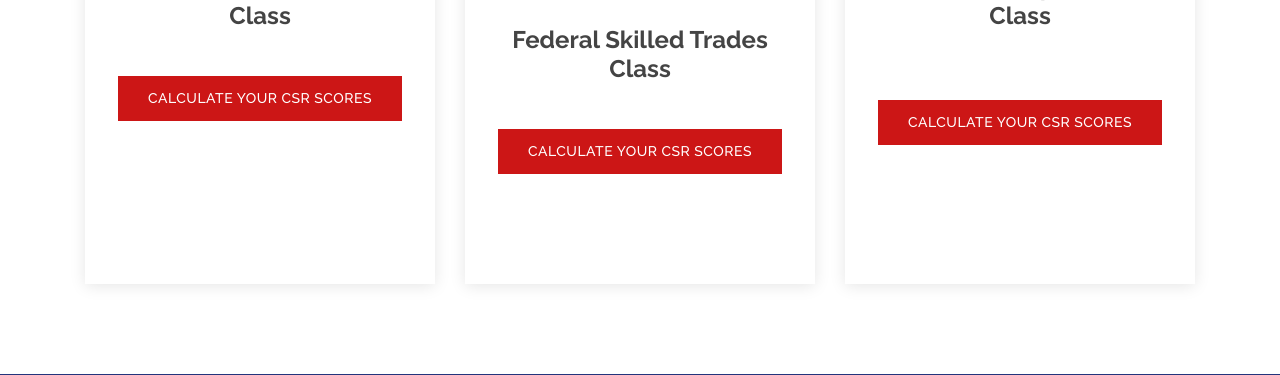
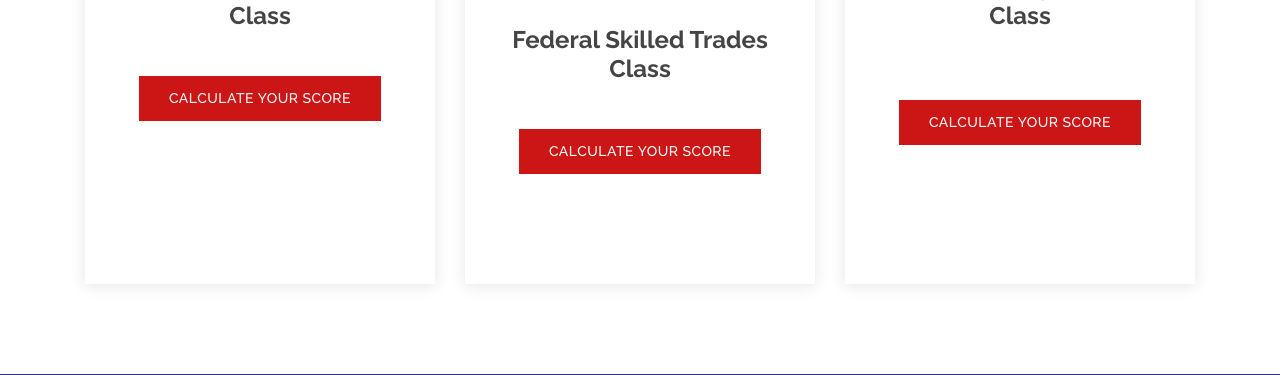
Before and after one commit to Unisight-Technologies/visa-to-america-canada, a Django app: page /express_entry/ in a window 1280 px wide. Shown: the part 1785-2160 px from the top of the page. Run offline with Django 3.2, Linux system fonts and the light colour scheme; parts of the project's set-up code (start-up, migrations or seed data) failed here and were passed over; some libraries are stand-ins or nearby versions.

Commit message:
changed crs and csr pelling

```diff
--- a/visa_app/templates/express_entry.html
+++ b/visa_app/templates/express_entry.html
@@ -471,7 +471,7 @@
           <br><br><h4>Federal Skilled Worker Class</h4>
           <section id="score" >
             <div class="btn-get-started scrollto">
-              CALCULATE YOUR CSR SCORES
+              CALCULATE YOUR SCORE
             </div>
               <!-- <a class="btn-get-started scrollto"onclick="showContent('intro')">CALCULATE YOUR CSR SCORES</a> -->
           </section>
@@ -485,7 +485,7 @@
           <br><br><h4><br>Federal Skilled Trades Class</h4>
           <section id="score" >
             <div class="btn-get-started scrollto">
-              CALCULATE YOUR CSR SCORES
+              CALCULATE YOUR SCORE
             </div>
           </section>
         </div>
@@ -498,7 +498,7 @@
         <br><br>  <h4>Canadian Experience Class</h4><br>
         <section id="score" >
           <div class="btn-get-started scrollto">
-            CALCULATE YOUR CSR SCORES
+            CALCULATE YOUR SCORE
           </div>
         </section>
         </div>
```
